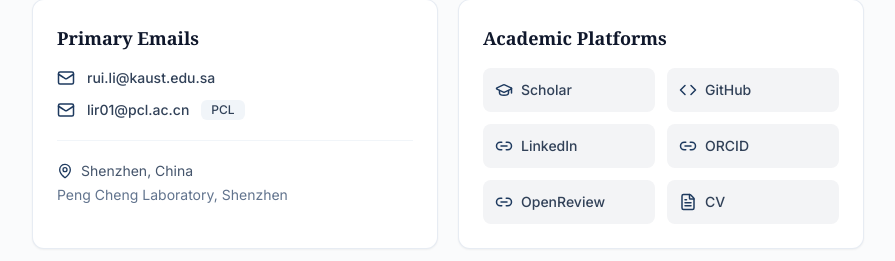
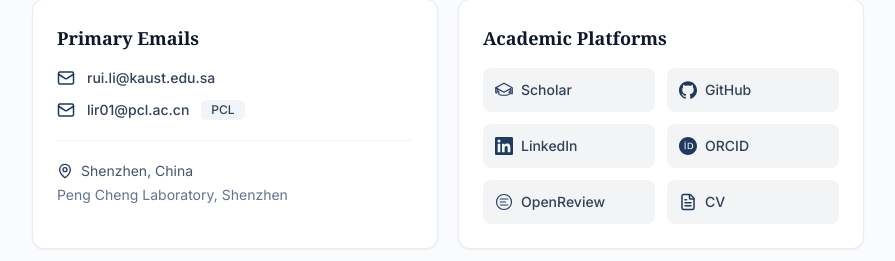
Before and after one commit to arthurlirui/personal-homepage-rui, a Next.js app: page /contact in a window 1280 px wide. Shown: the part 219-480 px from the top of the page, without its empty margins (192-1087 px from the left). Built offline with nearby package versions, Linux system fonts and the light colour scheme.

Commit message:
feat: replace generic icons with brand SVG icons for academic platforms
- Create BrandIcons.tsx with Google Scholar, GitHub, LinkedIn, ORCID, OpenReview SVGs
- Update ContactPageClient and HeroSection iconMaps to use brand icons
- All icons inherit currentColor for consistent theming

```diff
--- a/components/home/HeroSection.tsx
+++ b/components/home/HeroSection.tsx
@@ -2,15 +2,16 @@
 
 import { profile } from '@/data/profile'
 import { useLang, pick } from '@/components/context/LanguageContext'
-import { Mail, GraduationCap, Code, Link2, FileText, User } from 'lucide-react'
+import { Mail, FileText, User } from 'lucide-react'
+import { ScholarIcon, GitHubIcon, LinkedInIcon, OrcidIcon, OpenReviewIcon } from '@/components/ui/BrandIcons'
 
-const iconMap = {
+const iconMap: Record<string, React.ComponentType<{ size?: number; className?: string }>> = {
   mail: Mail,
-  'graduation-cap': GraduationCap,
-  github: Code,
-  linkedin: Link2,
-  orcid: Link2,
-  openreview: Link2,
+  'graduation-cap': ScholarIcon,
+  github: GitHubIcon,
+  linkedin: LinkedInIcon,
+  orcid: OrcidIcon,
+  openreview: OpenReviewIcon,
   'file-text': FileText,
 }
 
--- a/components/pages/ContactPageClient.tsx
+++ b/components/pages/ContactPageClient.tsx
@@ -4,15 +4,16 @@
 import { useLang, pick } from '@/components/context/LanguageContext'
 import { ui } from '@/data/i18n'
 import { SectionTitle, Badge } from '@/components/ui'
-import { Mail, GraduationCap, Code, Link2, FileText, MapPin } from 'lucide-react'
+import { Mail, FileText, MapPin, GraduationCap } from 'lucide-react'
+import { ScholarIcon, GitHubIcon, LinkedInIcon, OrcidIcon, OpenReviewIcon } from '@/components/ui/BrandIcons'
 
-const iconMap = {
+const iconMap: Record<string, React.ComponentType<{ size?: number; className?: string }>> = {
   mail: Mail,
-  'graduation-cap': GraduationCap,
-  github: Code,
-  linkedin: Link2,
-  orcid: Link2,
-  openreview: Link2,
+  'graduation-cap': ScholarIcon,
+  github: GitHubIcon,
+  linkedin: LinkedInIcon,
+  orcid: OrcidIcon,
+  openreview: OpenReviewIcon,
   'file-text': FileText,
 }
 
--- /dev/null
+++ b/components/ui/BrandIcons.tsx
@@ -0,0 +1,60 @@
+// Brand-specific SVG icons for academic platforms.
+// Each icon inherits currentColor and accepts a size prop.
+
+interface IconProps {
+  size?: number
+  className?: string
+}
+
+export function GoogleScholarIcon({ size = 18, className = '' }: IconProps) {
+  return (
+    <svg width={size} height={size} viewBox="0 0 24 24" fill="currentColor" className={className}>
+      <path d="M12 24a7 7 0 1 1 0-14 7 7 0 0 1 0 14zm0-24L1 9h11l2-2-2-2H5L0 0h12l4 4h8v6h-9l-2 2 2 2h9v6h-8l-4 4H0l5-5h6l2-2-2-2H4l-4-4h12z" />
+      <path d="M5.246 21.097c-.46-.418-.762-.99-.762-1.676 0-1.29 1.1-2.343 2.457-2.343.6 0 1.146.21 1.572.557.41-.336.945-.557 1.534-.557 1.357 0 2.457 1.053 2.457 2.343 0 .686-.302 1.258-.762 1.676.46.418.762.99.762 1.676 0 1.29-1.1 2.343-2.457 2.343-.59 0-1.124-.22-1.534-.557-.426.347-.972.557-1.572.557-1.357 0-2.457-1.053-2.457-2.343 0-.686.302-1.258.762-1.676z" opacity="0" />
+    </svg>
+  )
+}
+
+// Simplified Google Scholar icon (the classic graduation cap shape)
+export function ScholarIcon({ size = 18, className = '' }: IconProps) {
+  return (
+    <svg width={size} height={size} viewBox="0 0 24 24" fill="none" stroke="currentColor" strokeWidth="1.5" strokeLinecap="round" strokeLinejoin="round" className={className}>
+      <path d="M12 3L1 9l11 6 9-4.91V17h2V9L12 3z" />
+      <path d="M5 13.18v3.82c0 1.1 3.13 2 7 2s7-.9 7-2v-3.82" />
+      <path d="M1 9v6c0 .55.45 1 1 1s1-.45 1-1V9" />
+    </svg>
+  )
+}
+
+export function GitHubIcon({ size = 18, className = '' }: IconProps) {
+  return (
+    <svg width={size} height={size} viewBox="0 0 24 24" fill="currentColor" className={className}>
+      <path d="M12 .297c-6.63 0-12 5.373-12 12 0 5.303 3.438 9.8 8.205 11.385.6.113.82-.258.82-.577 0-.285-.01-1.04-.015-2.04-3.338.724-4.042-1.61-4.042-1.61C4.422 18.07 3.633 17.7 3.633 17.7c-1.087-.744.084-.729.084-.729 1.205.084 1.838 1.236 1.838 1.236 1.07 1.835 2.809 1.305 3.495.998.108-.776.417-1.305.76-1.605-2.665-.3-5.466-1.332-5.466-5.93 0-1.31.465-2.38 1.235-3.22-.135-.303-.54-1.523.105-3.176 0 0 1.005-.322 3.3 1.23.96-.267 1.98-.399 3-.405 1.02.006 2.04.138 3 .405 2.28-1.552 3.285-1.23 3.285-1.23.645 1.653.24 2.873.12 3.176.765.84 1.23 1.91 1.23 3.22 0 4.61-2.805 5.625-5.475 5.92.42.36.81 1.096.81 2.22 0 1.606-.015 2.896-.015 3.286 0 .315.21.69.825.57C20.565 22.092 24 17.592 24 12.297c0-6.627-5.373-12-12-12" />
+    </svg>
+  )
+}
+
+export function LinkedInIcon({ size = 18, className = '' }: IconProps) {
+  return (
+    <svg width={size} height={size} viewBox="0 0 24 24" fill="currentColor" className={className}>
+      <path d="M20.447 20.452h-3.554v-5.569c0-1.328-.027-3.037-1.852-3.037-1.853 0-2.136 1.445-2.136 2.939v5.667H9.351V9h3.414v1.561h.046c.477-.9 1.637-1.85 3.37-1.85 3.601 0 4.267 2.37 4.267 5.455v6.286zM5.337 7.433a2.062 2.062 0 01-2.063-2.065 2.063 2.063 0 112.063 2.065zm1.782 13.019H3.555V9h3.564v11.452zM22.225 0H1.771C.792 0 0 .774 0 1.729v20.542C0 23.227.792 24 1.771 24h20.451C23.2 24 24 23.227 24 22.271V1.729C24 .774 23.2 0 22.225 0z" />
+    </svg>
+  )
+}
+
+export function OrcidIcon({ size = 18, className = '' }: IconProps) {
+  return (
+    <svg width={size} height={size} viewBox="0 0 24 24" fill="currentColor" className={className}>
+      <path d="M12 0C5.373 0 0 5.373 0 12s5.373 12 12 12 12-5.373 12-12S18.627 0 12 0zM7.51 7.52h1.26v8.96H7.51V7.52zm.63-2.02c.44 0 .8.36.8.8s-.36.8-.8.8-.8-.36-.8-.8.36-.8.8-.8zm3.47 2.02h3.34c2.48 0 4.02 1.88 4.02 4.32 0 2.44-1.54 4.32-4.02 4.32h-3.34V7.52zm1.26 1.12v6.4h2c1.78 0 2.58-1.4 2.58-3.2s-.8-3.2-2.58-3.2h-2z" />
+    </svg>
+  )
+}
+
+export function OpenReviewIcon({ size = 18, className = '' }: IconProps) {
+  return (
+    <svg width={size} height={size} viewBox="0 0 24 24" fill="none" stroke="currentColor" strokeWidth="1.5" strokeLinecap="round" strokeLinejoin="round" className={className}>
+      <path d="M12 2C6.48 2 2 6.48 2 12s4.48 10 10 10 10-4.48 10-10S17.52 2 12 2z" />
+      <path d="M7 8h10M7 12h7M7 16h10" />
+    </svg>
+  )
+}
```
